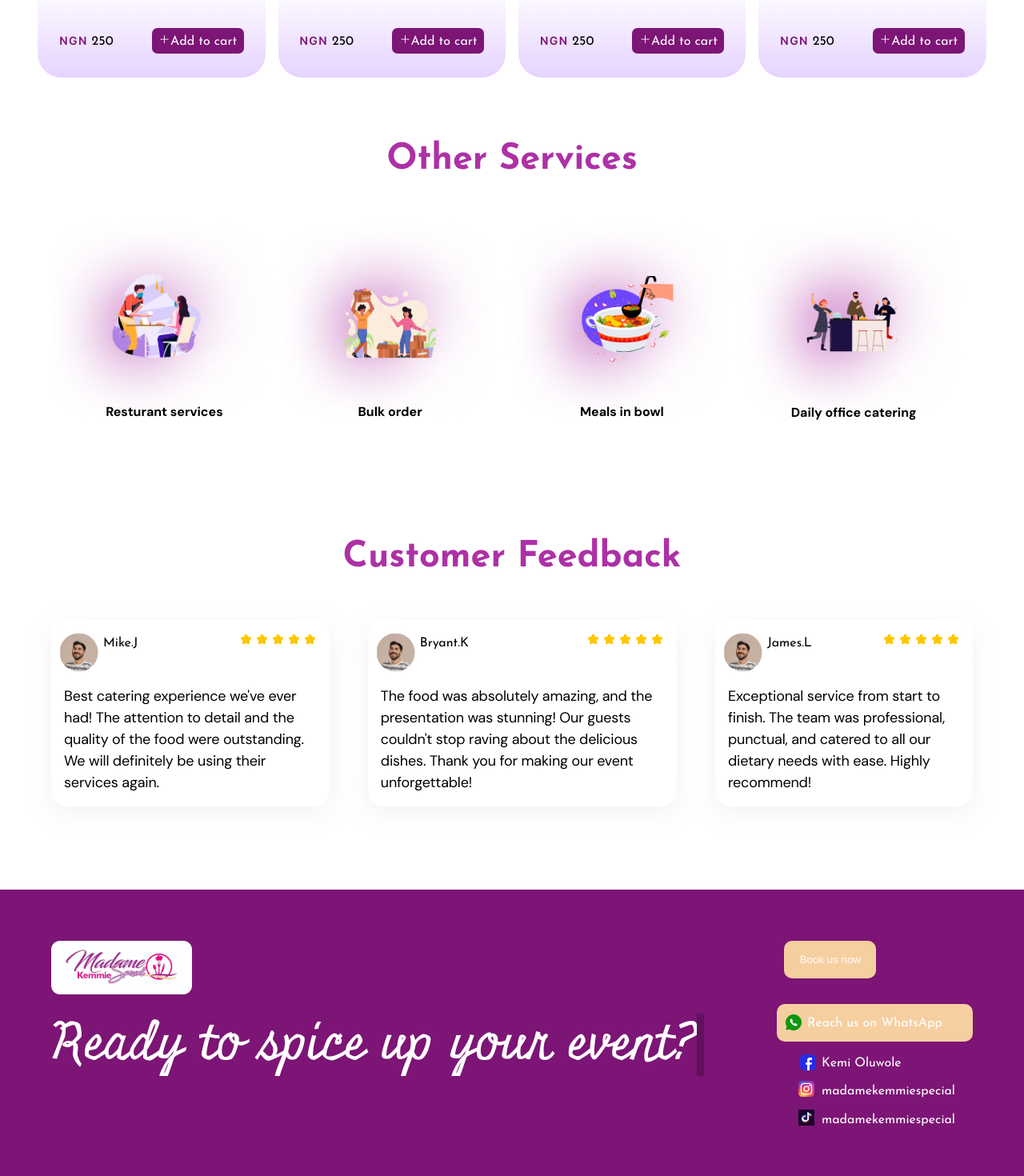
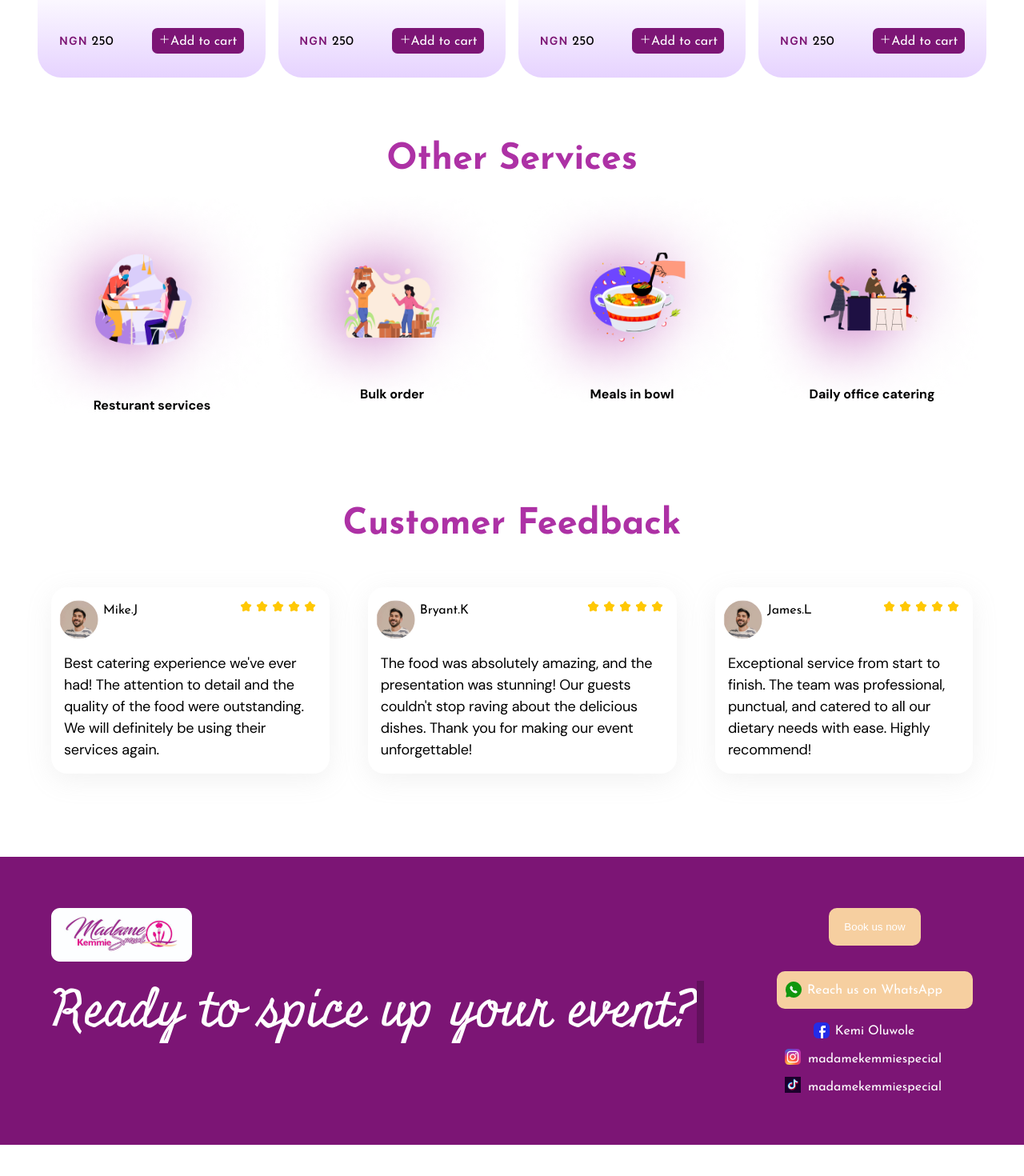
Before and after one commit to Gideonthegre8t/madame-kemmie-special, a React (Create React App) app: page / in a window 1280 px wide. Shown: the part 2575-4045 px from the top of the page at 80% size. After the commit the page ends 4006 px from the top, so only its background shows below. Built offline with nearby package versions, Linux system fonts and the light colour scheme.

Commit message:
website upgrade

```diff
--- a/src/index.css
+++ b/src/index.css
@@ -417,20 +417,21 @@ span {
   display: flex;
   flex-direction: row;
   transition: transform 0.3s ease;
-  padding: 3em;
+  padding-top: 1em;
 }
 
 .services2-card img {
-  width: 100%;
+  width: 300px;
+
 }
 
 .services2-card {
   text-align: center;
-}
-
-.services2-card > img {
-  width: 100%;
-}
+  padding-bottom: 1em;
+  border-radius: 20px;
+}
+
+
 
 .service2-name {
   margin-top: -2em;
@@ -521,7 +522,7 @@ span {
   font-size: 64px;
   font-weight: 400;
   line-height: 78px;
-  text-align: left;
+  text-align: center;
   width: 90%;
 }
 
@@ -530,6 +531,8 @@ span {
   flex-direction: column;
   gap: 2em;
   padding-bottom: 2em;
+  justify-content: center;
+
 }
 
 a,
@@ -551,7 +554,7 @@ a,
 
 .book-us-footer,
 .whatsapp-button {
-  margin-left: -3.5em;
+margin: 0 auto;
   background: #f6cfa0;
 }
 .handle-icon,
@@ -565,7 +568,7 @@ a,
   display: flex;
   flex-direction: column;
   gap: 1.2em;
-  text-align: left;
+  text-align: center;
 }
 
 .footer-down > p {
@@ -1189,6 +1192,15 @@ textarea {
     width: 7%;
     margin-left: 1em;
   }
+
+  .footer-container {
+    margin: 0 auto;
+
+    flex-direction: column;
+
+
+  }
+
 }
 
 @media only screen and (width > 701px) and (max-width: 999px) {
@@ -1298,6 +1310,22 @@ textarea {
   .container-top {
     margin: 1em 1em;
   }
+
+  .inner-carousel {
+    display: grid;
+    grid-template-columns: 2fr 2fr;
+
+  }
+
+  .footer-top > h2 {
+
+    font-size: 34px;
+  }
+
+  .footer-flex{
+    margin-top: -3em;
+  }
+
 }
 
 @media only screen and (width< 702px) {
@@ -1442,8 +1470,8 @@ textarea {
   }
 
   .services-container {
-  margin-top:40%;
- }
+    margin-top:30%;
+   }
 
   .services-paragraph {
     font-size: 12px;
@@ -1593,9 +1621,7 @@ textarea {
     margin-left: 23%;
   }
 
-  .services2-container {
-    margin-top: -1em;
-  }
+
 
   .services2-container h3 {
     text-align: center;
@@ -1605,8 +1631,6 @@ textarea {
   .services2-wrapper {
     display: flex;
     flex-direction: row;
-    gap: 16px;
-    padding: 16px;
     overflow-x: auto; /* Enable horizontal scrolling */
     overflow-y: hidden; /* Hide vertical scrollbar */
   }
@@ -1652,6 +1676,7 @@ textarea {
     position: relative;
     overflow: hidden;
     width: 100%;
+
   }
 
   .review-inner-carousel {
@@ -1829,7 +1854,8 @@ textarea {
     gap: 1em;
   }
   .book-us-footer {
-    margin: 0;
+    margin-top: -5em;
+
   }
 
   .social-link {
@@ -2106,8 +2132,9 @@ textarea {
     position: absolute;
   }
 
-
-
+  .services-container {
+    margin-top: 35%;
+  }
   .services-paragraph {
     width: 100%;
     padding: 0;
@@ -2149,15 +2176,17 @@ textarea {
   }
 }
 
-@media only screen and (width >391px) and (width <600px){
+@media only screen and (width >391px) and (width <649px){
   .header-content {
     position: relative;
     margin: 0 auto;
-    margin-top: 70%;
+    margin-top: 60%;
   }
   .services-container {
-    margin-top:55%;
+    margin-top:19em;
    }
+
+
 }
 
 @media only screen and (width < 391px) {
@@ -2310,6 +2339,11 @@ textarea {
 }
 
 @media only screen and (width < 370px) {
+
+  .header-content > h4 {
+    width: 70%;
+  }
+
   .trash-box {
     position: absolute;
     left: 107%;
```
